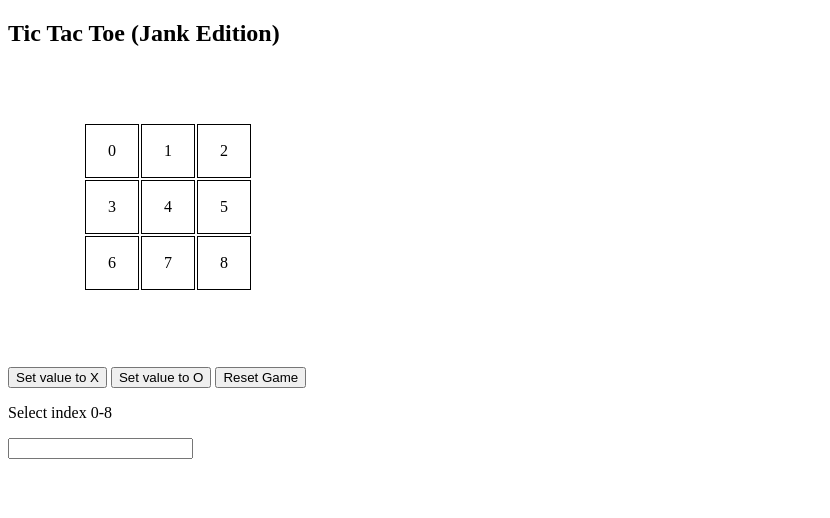
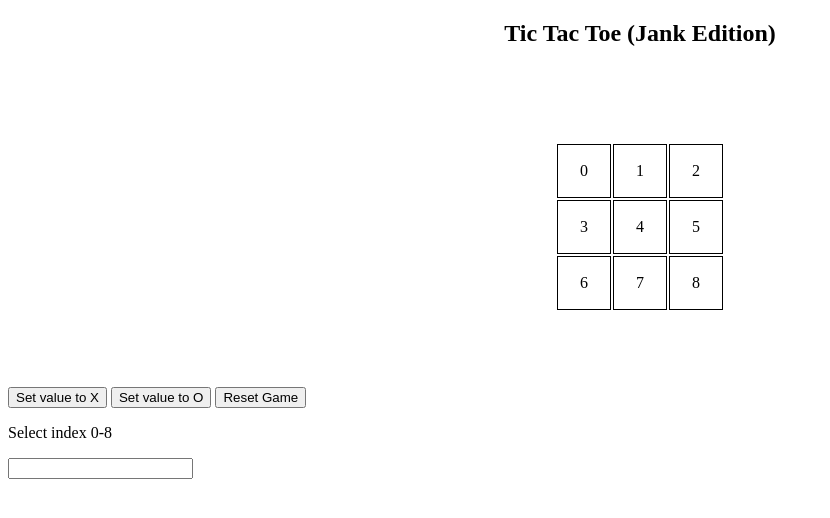
Before and after one commit to Pfulcher26/tictactoe, a plain HTML site: page index.html in a window 1280 px wide. Shown: the whole page, without its empty margins (0-830 px from the left). Drawn offline with Linux system fonts and the light colour scheme.

Commit message:
Adds a flex-ctr class that sets display to flex and justifies elements to the center of the page.

```diff
--- a/css/style.css
+++ b/css/style.css
@@ -17,6 +17,10 @@ td {
         align-items: center;
     }
 
+.flex-ctr {
+    display: flex;
+    justify-content: center;
+}
 
 
 /* td {
--- a/index.html
+++ b/index.html
@@ -11,7 +11,8 @@
 </head>
 
 <body>
-    <h2>Tic Tac Toe (Jank Edition)</h2>
+    <h2 class="flex-ctr">Tic Tac Toe (Jank Edition)</h2>
+    <div class="table-container flex-ctr">
         <table>
         <tr>
             <td id="tile 0">0</td>
@@ -29,6 +30,7 @@
             <td id="tile 8">8</td>
         </tr>
         </table>
+    </div>
     <button id="X">Set value to X</button>
     <button id="O">Set value to O</button>
     <button id="Reset">Reset Game</button>
@@ -45,6 +47,7 @@
     <div id="winner">
             <p></p>
     </div>
+
 </body>
 
 </html>
--- a/js/main.js
+++ b/js/main.js
@@ -57,7 +57,7 @@ resetButtonSelection.addEventListener('click', function () {
     }
 })
 
-//function to check for winner
+//function to check for winner by comparing array values to possible winning board combinations
 function checkForWinner() {
     for(i=0; i<board.length; i++) {
         if(board[0] === 'X' && board[1] === 'X' && board[2] === 'X' || board[0] === 'O' && board[1] === 'O' && board[2] === 'O') {
```
Lines whose indentation alone changed are shown as unchanged.
